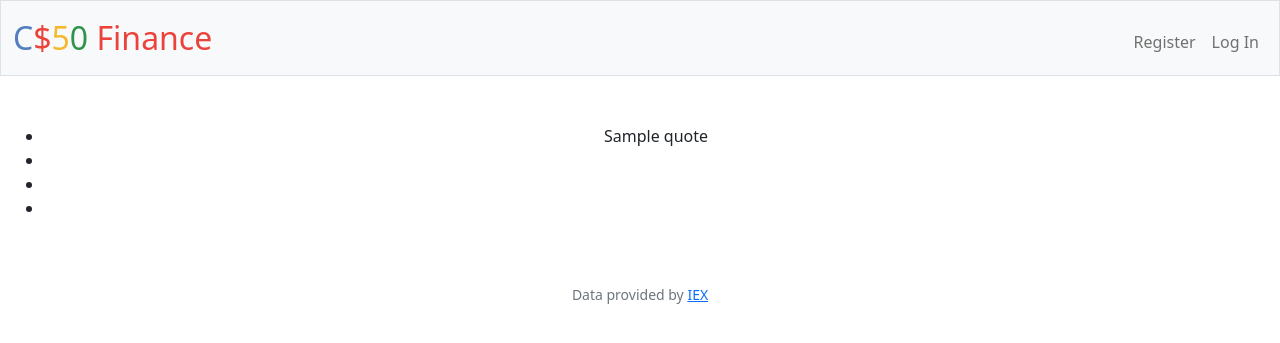
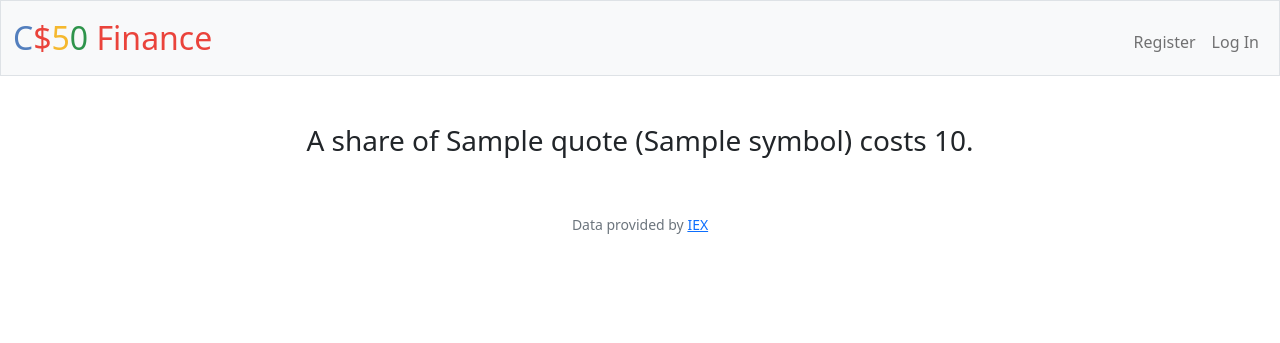
Before and after one commit to rohityellapu/CS50x, a Flask app: template 9.Flask/PSET/finance/templates/quoted.html in a window 1280 px wide. Shown: the top 343 px of the page. Run offline with Flask 2, Linux system fonts and the light colour scheme; the template is opened without the code that fills it: most values are stand-ins (such as "Sample title", 1, 10 or a date in 2020); some libraries are stand-ins or nearby versions.

Commit message:
Thu, Dec 1, 2022, 5:45 AM +00:00

```diff
--- a/9.Flask/PSET/finance/app.py
+++ b/9.Flask/PSET/finance/app.py
@@ -112,13 +112,15 @@ def logout():
 def quote():
     """Get stock quote."""
     if request.method == "POST":
-        if not request.form.get('quote'):
+        if not request.form.get('symbol'):
             return apology('Must provide Symbol', 403)
 
 
-        quote = lookup(request.form.get('quote'))
+        quote = lookup(request.form.get('symbol'))
         if quote:
             return render_template('quoted.html', quote=quote)
+        else:
+            return aplogy('Invalid stock symbol.')
     else:
         return render_template('quote.html')
 
--- a/9.Flask/PSET/finance/templates/quoted.html
+++ b/9.Flask/PSET/finance/templates/quoted.html
@@ -5,10 +5,5 @@ Quotes
 {% endblock %}
 
 {% block main %}
-<ul>
-    <li>{{ quote }}</li>
-    <li></li>
-    <li></li>
-    <li></li>
-</ul>
+<h3>A share of {{ quote.name }} ({{ quote.symbol }}) costs {{ quote.price }}.</h3>
 {% endblock %}
```
